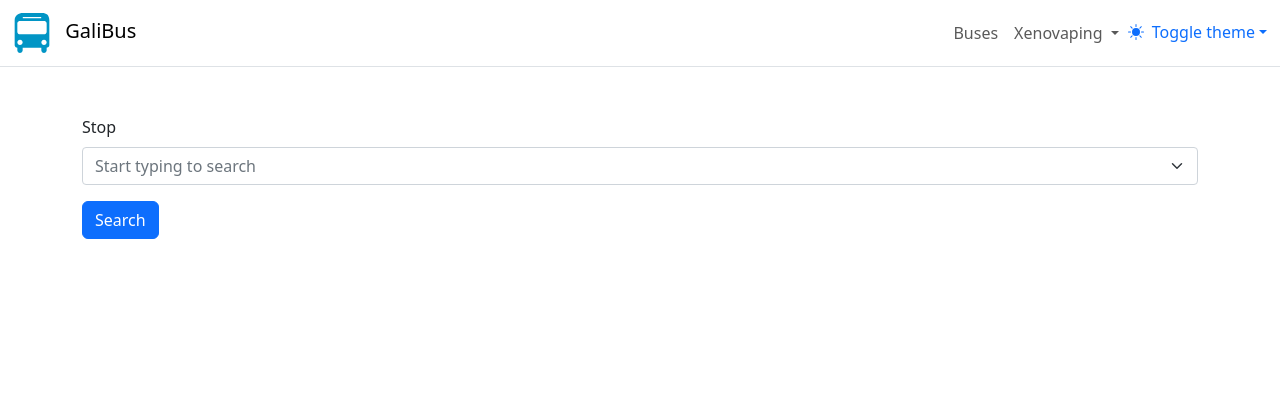
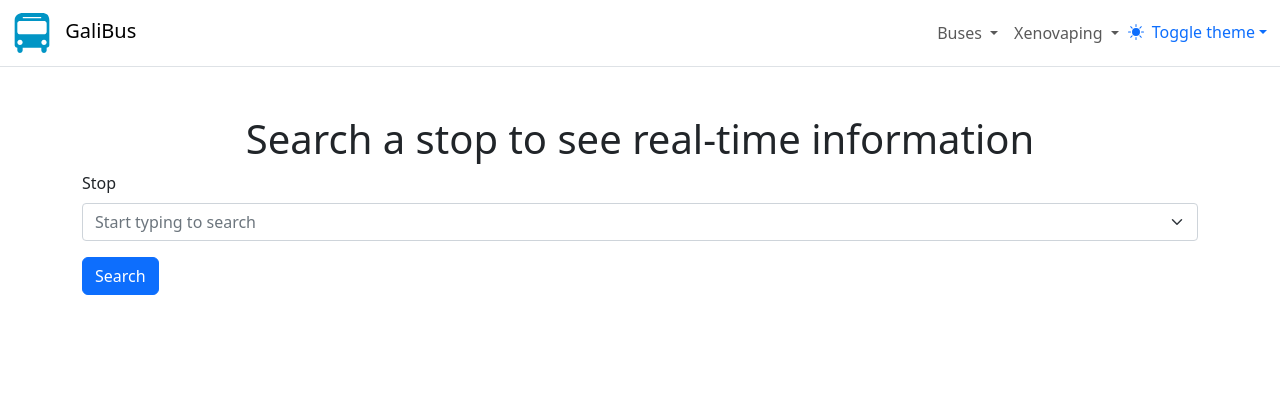
Before and after one commit to peprolinbot/bus.gal-web, a Django app: page /monitor_stop_form in a window 1280 px wide. Shown: the top 420 px of the page. Run offline with Django 4.2, Linux system fonts and the light colour scheme; parts of the project's set-up code (start-up, migrations or seed data) failed here and were passed over; some libraries are stand-ins or nearby versions.

Commit message:
Change view index to trip_search and generalize index.html to searchform.html

```diff
--- a/buses/forms.py
+++ b/buses/forms.py
@@ -9,7 +9,7 @@ class StopSearchForm(forms.Form):
         attrs={'class': 'select2', 'data-placeholder': 'Start typing to search'}))
 
 
-class SearchForm(forms.Form):
+class TripSearchForm(forms.Form):
     origin = forms.ChoiceField(required=True, label='Origin', widget=forms.Select(
         attrs={'class': 'select2', 'data-placeholder': 'Start typing to search'}))
 
--- a/buses/templates/buses/results.html
+++ b/buses/templates/buses/results.html
@@ -27,7 +27,8 @@
             <td>{{ expedition.destination|stop_button }}
             </td>
             <td>{{ expedition.destination.time|date:'H:i' }}</td>
-            <td><b>{{ expedition.code }}</b> - <a href="{{ expedition.bus_dot_gal_url }}">{{ expedition.line.name }}</a></td>
+            <td><b>{{ expedition.code }}</b> - <a href="{{ expedition.bus_dot_gal_url }}">{{ expedition.line.name }}</a>
+            </td>
         </tr>
         {% endfor %}
     </table>
--- a/buses/templates/buses/index.html
+++ b/buses/templates/buses/searchform.html
@@ -3,11 +3,12 @@
 {% load static %}
 
 {% block css %}
-<link href="{% static 'buses/css/index.css' %}" rel="stylesheet">
+<link href="{% static 'buses/css/searchform.css' %}" rel="stylesheet">
 {% endblock %}
 
 {% block content %}
 <div class="container justify-content-center my-5">
+    <h1 class="text-center">{{ form_header }}</h1>
     <form action="" method="post">
         {% csrf_token %}
         {% bootstrap_form form %}
--- a/buses/templatetags/buses_extras.py
+++ b/buses/templatetags/buses_extras.py
@@ -14,7 +14,7 @@ def form_stop_string(value):
 def stop_button(value):
     return mark_safe(f'<button class="btn btn-outline-secondary" data-bs-toggle="popover" data-bs-html="true"'
                      f'data-bs-title="Set as..."'
-                     f'data-bs-content="<a href=\'{reverse("buses:index")}?origin={form_stop_string(value)}\' class=\'btn btn-primary m-1\'>Origin</a> '
-                     f'<a href=\'{reverse("buses:index")}?destination={form_stop_string(value)}\' class=\'btn btn-primary m-1\'>Destination</a> '
+                     f'data-bs-content="<a href=\'{reverse("buses:trip_search")}?origin={form_stop_string(value)}\' class=\'btn btn-primary m-1\'>Origin</a> '
+                     f'<a href=\'{reverse("buses:trip_search")}?destination={form_stop_string(value)}\' class=\'btn btn-primary m-1\'>Destination</a> '
                      f'<a href=\'{reverse("buses:monitor_stop", args=[value.id])}\' class=\'btn btn-warning m-1\'>Monitor stop</a>">'
                      f'{value.name}</button>')
--- a/buses/urls.py
+++ b/buses/urls.py
@@ -4,7 +4,7 @@ from . import views
 
 app_name = 'buses'
 urlpatterns = [
-    path('', views.index, name='index'),
+    path('', views.trip_search, name='trip_search'),
     path('autocomplete', views.autocomplete, name='autocomplete'),
     path('results/<int:origin_id>/<str:origin_type>/<str:origin_name>/<int:destination_id>/<str:destination_type>/<str:destination_name>/<int:timestamp>',
          views.results, name='results'),  # Date is a UNIX timestamp
--- a/buses/views.py
+++ b/buses/views.py
@@ -1,7 +1,7 @@
 from django.shortcuts import render, redirect
 from django.http import JsonResponse
 
-from .forms import SearchForm, StopSearchForm
+from .forms import TripSearchForm, StopSearchForm
 from .templatetags.buses_extras import form_stop_string as _create_form_stop_string
 
 from .utils.stops_cache import stops_cache
@@ -15,9 +15,9 @@ def _parse_form_stop_string(string: str) -> busapi.stops.Stop:
     return busapi.stops.Stop(*string.split("/", 2))
 
 
-def index(request):
+def trip_search(request):
     if request.method == 'POST':
-        form = SearchForm(request.POST)
+        form = TripSearchForm(request.POST)
 
         # To make the form valid
         origin_id = request.POST.get("origin")
@@ -34,7 +34,7 @@ def index(request):
 
             return redirect('buses:results', origin.id, origin.type, origin.name, destination.id, destination.type, destination.name, timestamp)
     else:
-        form = SearchForm()
+        form = TripSearchForm()
 
         origin = request.GET.get("origin")  # form_stop_string
         destination = request.GET.get("destination")  # form_stop_string
@@ -47,7 +47,7 @@ def index(request):
                 (destination, _parse_form_stop_string(destination).name)]
             form.fields['destination'].initial = destination
 
-    return render(request, 'buses/index.html', {'form': form})
+    return render(request, 'buses/searchform.html', {'form_header': 'Prepare your trip', 'form': form})
 
 
 def monitor_stop(request, stop_id):
@@ -76,7 +76,7 @@ def monitor_stop_form(request):
     else:
         form = StopSearchForm()
 
-    return render(request, 'buses/index.html', {'form': form})
+    return render(request, 'buses/searchform.html', {'form_header': 'Search a stop to see real-time information', 'form': form})
 
 
 def autocomplete(request):
--- a/main/templates/main/_items/navbar.html
+++ b/main/templates/main/_items/navbar.html
@@ -42,13 +42,21 @@
         <div class="collapse navbar-collapse" id="navbarNav">
             <ul class="navbar-nav ms-auto">
 
-                <li class="nav-item">
-                    <a href="{% url 'buses:index'%}" class="nav-link">Buses</a>
-                </li>
+                <div class="dropdown nav-item">
+                    <a class="nav-link dropdown-toggle" type="button" data-bs-toggle="dropdown" aria-expanded="false"
+                        aria-haspopup="true">Buses
+                    </a>
+                    <ul class="dropdown-menu">
+                        <li><a class="dropdown-item nav-link" href="{% url 'buses:trip_search'%}">Trip</a></li>
+                        <li><a class="dropdown-item nav-link" href="{% url 'buses:monitor_stop_form'%}">Monitor stop</a>
+                        </li>
+                        </li>
+                    </ul>
+                </div>
 
                 <div class="dropdown nav-item">
-                    <a class="nav-link dropdown-toggle" type="button" data-bs-toggle="dropdown"
-                        aria-expanded="false" aria-haspopup="true">Xenovaping
+                    <a class="nav-link dropdown-toggle" type="button" data-bs-toggle="dropdown" aria-expanded="false"
+                        aria-haspopup="true">Xenovaping
                     </a>
                     <ul class="dropdown-menu">
                         <li><a class="dropdown-item nav-link" href="{% url 'xenovaping:index'%}">Home</a></li>
```
Also changed, not shown: buses/static/buses/css/searchform.css (renamed from buses/static/buses/css/index.css).
